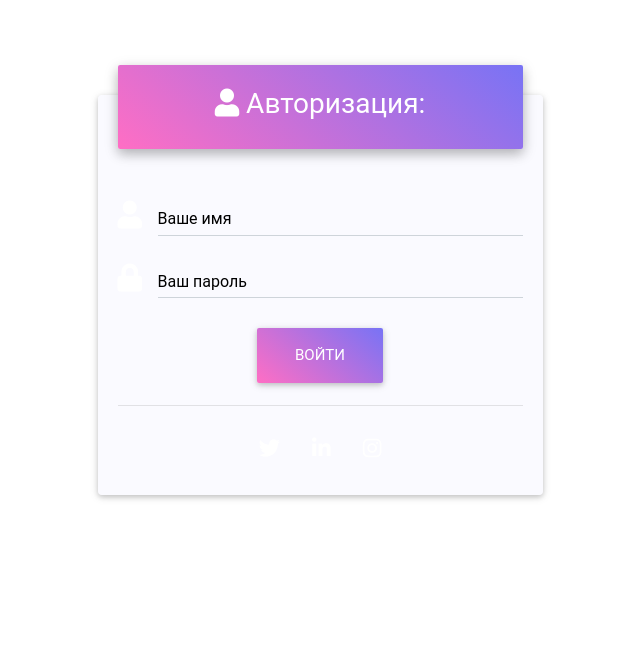
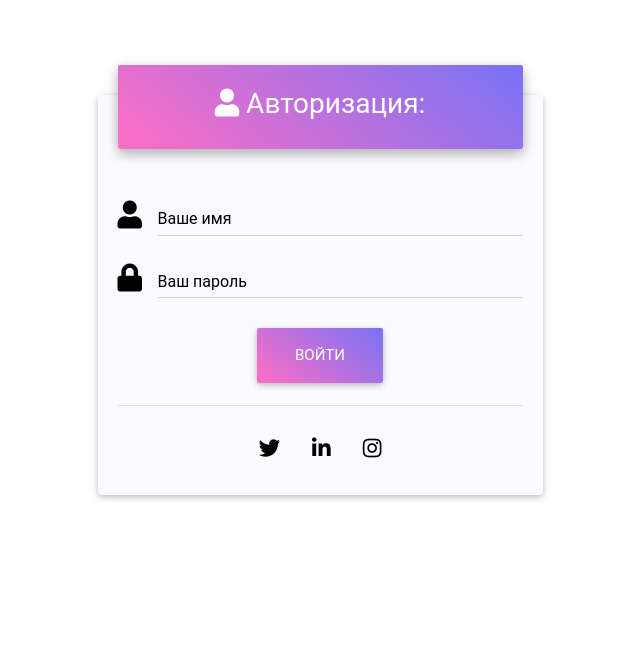
Before and after one commit to ali-man/UzbitV6, a Django app: template templates/www/home.html in a window 1280 px wide. Shown: the part 254-910 px from the top of the page, without its empty margins (320-960 px from the left). Run offline with Django 3.2, Linux system fonts and the light colour scheme; the template is opened without the code that fills it, so the values that code supplies are empty; some libraries are stand-ins or nearby versions; some web fonts are replaced.

Commit message:
Update icon's color.

```diff
--- a/templates/www/home.html
+++ b/templates/www/home.html
@@ -108,13 +108,13 @@
 
                                 <!--Body-->
                                 <div class="md-form">
-                                    <i class="fas fa-user prefix white-text"></i>
+                                    <i class="fas fa-user prefix black-text"></i>
                                     <input type="text" id="orangeForm-name" class="form-control" autocomplete="off">
                                     <label for="orangeForm-name">Ваше имя</label>
                                 </div>
 
                                 <div class="md-form">
-                                    <i class="fas fa-lock prefix white-text"></i>
+                                    <i class="fas fa-lock prefix black-text"></i>
                                     <input type="password" id="orangeForm-pass" class="form-control" autocomplete="new-password">
                                     <label for="orangeForm-pass">Ваш пароль</label>
                                 </div>
@@ -123,10 +123,10 @@
                                     <button class="btn purple-gradient btn-lg">Войти</button>
                                     <hr>
                                     <div class="inline-ul text-center d-flex justify-content-center">
-                                        <a class="p-2 m-2 fa-lg tw-ic"><i class="fab fa-twitter white-text"></i></a>
+                                        <a class="p-2 m-2 fa-lg tw-ic"><i class="fab fa-twitter black-text"></i></a>
                                         <a class="p-2 m-2 fa-lg li-ic"><i
-                                                class="fab fa-linkedin-in white-text"> </i></a>
-                                        <a class="p-2 m-2 fa-lg ins-ic"><i class="fab fa-instagram white-text"> </i></a>
+                                                class="fab fa-linkedin-in black-text"> </i></a>
+                                        <a class="p-2 m-2 fa-lg ins-ic"><i class="fab fa-instagram black-text"> </i></a>
                                     </div>
                                 </div>
 
```
